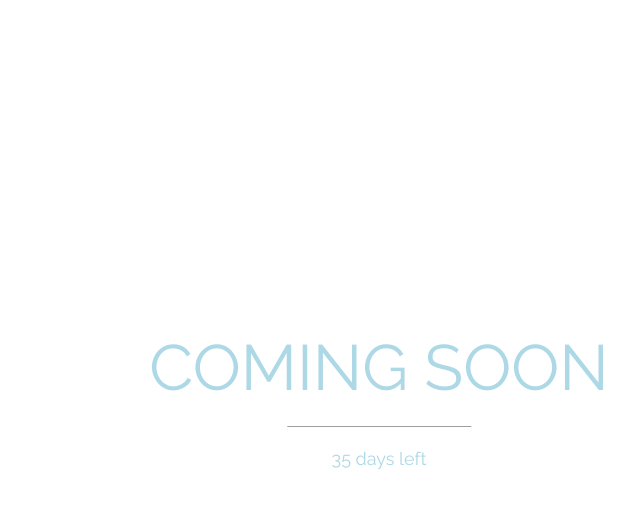
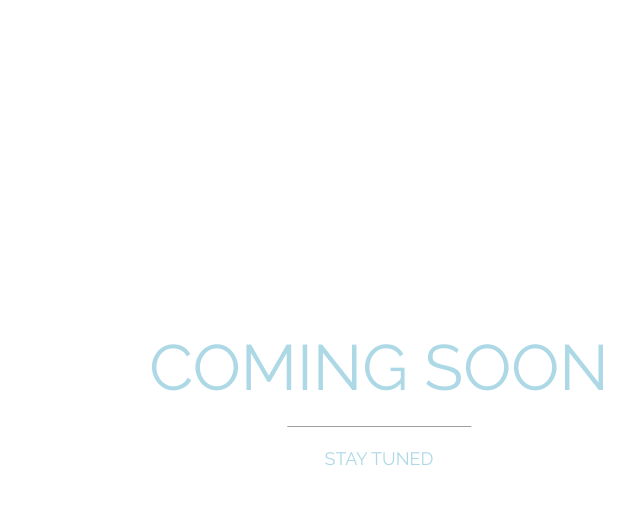
Before and after one commit to infinitemindsmathclub/infinitemindsmathclub.github.com, a plain HTML site: page index.html in a window 1280 px wide. Shown: the full height of the page, 261-901 px from the left. Drawn offline with nearby package versions, Linux system fonts and the light colour scheme.

Commit message:
Update index.html

```diff
--- a/index.html
+++ b/index.html
@@ -26,7 +26,7 @@
   <div class="w3-display-middle">
     <h1 class="w3-jumbo w3-animate-top">COMING SOON</h1>
     <hr class="w3-border-grey" style="margin:auto;width:40%">
-    <p class="w3-large w3-center">35 days left</p>
+    <p class="w3-large w3-center">STAY TUNED</p>
   </div>
   <div class="w3-display-bottomleft w3-padding-large">
 
```
